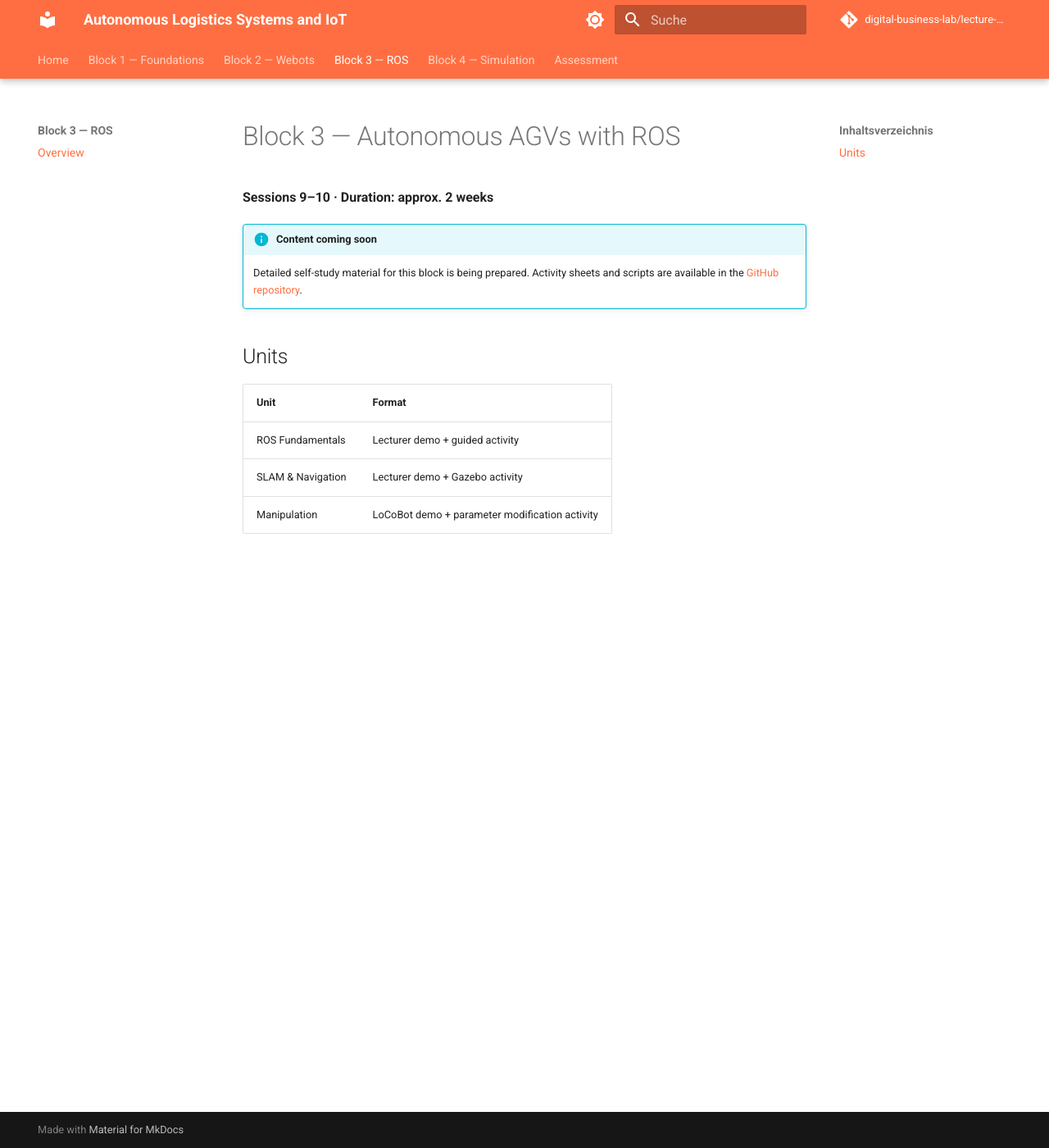
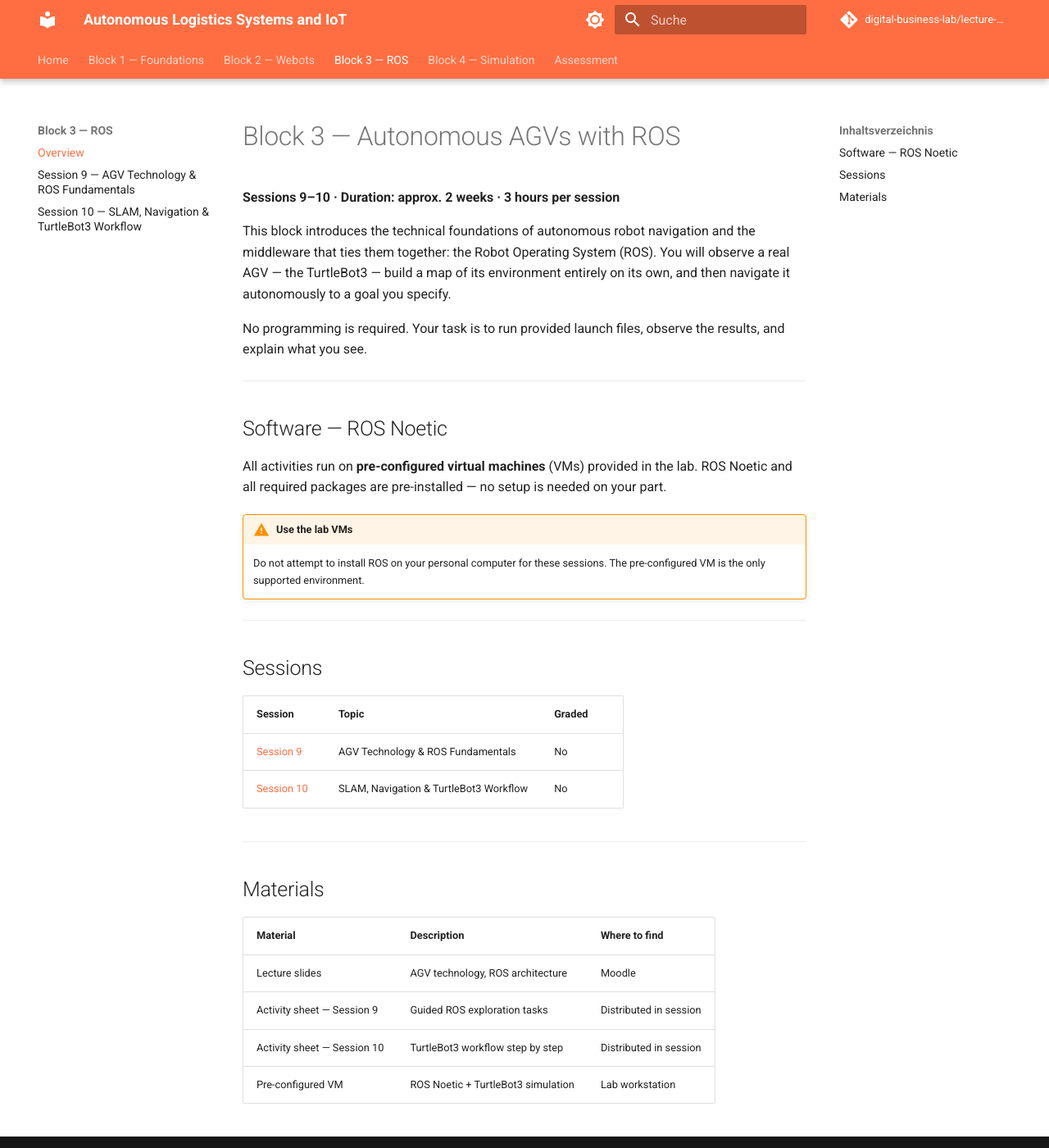
Before and after one commit to digital-business-lab/lecture-auto, an MkDocs documentation site: the page built from web/block-03/index.md, in a window 1280 px wide and 1400 px high. Shown: the whole window at 82% size. Built offline with MkDocs 1.6.1 and Material for MkDocs 9.7.7, drawn with Linux system fonts in a browser that asks for light colours; comment, search, counter and statistics services are not loaded.

Commit message:
feat: add Block 3 student pages for Sessions 9 and 10
- Rewrite web/block-03/index.md: session table, software note, materials
- Add web/block-03/session-09.md: sensor table, dead reckoning, AprilTags,
  AMCL, path planning, SLAM overview, ROS concepts, guided activity with
  commands and reflection questions
- Add web/block-03/session-10.md: five-step TurtleBot3 workflow with
  commands, RViz instructions, colour legend, tips, and reflection questions
- Update mkdocs.yml nav: register both session pages under Block 3

```diff
--- a/mkdocs.yml
+++ b/mkdocs.yml
@@ -63,6 +63,8 @@ nav:
     - Session 6 — Line Following: block-02/session-06.md
   - Block 3 — ROS:
     - Overview: block-03/index.md
+    - Session 9 — AGV Technology & ROS Fundamentals: block-03/session-09.md
+    - Session 10 — SLAM, Navigation & TurtleBot3 Workflow: block-03/session-10.md
   - Block 4 — Simulation:
     - Overview: block-04/index.md
   - Assessment:
--- a/web/block-03/index.md
+++ b/web/block-03/index.md
@@ -1,14 +1,36 @@
 # Block 3 — Autonomous AGVs with ROS
 
-**Sessions 9–10 · Duration: approx. 2 weeks**
+**Sessions 9–10 · Duration: approx. 2 weeks · 3 hours per session**
 
-!!! info "Content coming soon"
-    Detailed self-study material for this block is being prepared. Activity sheets and scripts are available in the [GitHub repository](https://github.com/digital-business-lab/lecture-auto/tree/main/block-03-ros).
+This block introduces the technical foundations of autonomous robot navigation and the middleware that ties them together: the Robot Operating System (ROS). You will observe a real AGV — the TurtleBot3 — build a map of its environment entirely on its own, and then navigate it autonomously to a goal you specify.
 
-## Units
+No programming is required. Your task is to run provided launch files, observe the results, and explain what you see.
 
-| Unit | Format |
-|---|---|
-| ROS Fundamentals | Lecturer demo + guided activity |
-| SLAM & Navigation | Lecturer demo + Gazebo activity |
-| Manipulation | LoCoBot demo + parameter modification activity |
+---
+
+## Software — ROS Noetic
+
+All activities run on **pre-configured virtual machines** (VMs) provided in the lab. ROS Noetic and all required packages are pre-installed — no setup is needed on your part.
+
+!!! warning "Use the lab VMs"
+    Do not attempt to install ROS on your personal computer for these sessions. The pre-configured VM is the only supported environment.
+
+---
+
+## Sessions
+
+| Session | Topic | Graded |
+|---|---|---|
+| [Session 9](session-09.md) | AGV Technology & ROS Fundamentals | No |
+| [Session 10](session-10.md) | SLAM, Navigation & TurtleBot3 Workflow | No |
+
+---
+
+## Materials
+
+| Material | Description | Where to find |
+|---|---|---|
+| Lecture slides | AGV technology, ROS architecture | Moodle |
+| Activity sheet — Session 9 | Guided ROS exploration tasks | Distributed in session |
+| Activity sheet — Session 10 | TurtleBot3 workflow step by step | Distributed in session |
+| Pre-configured VM | ROS Noetic + TurtleBot3 simulation | Lab workstation |
```
Also changed, not shown: web/block-03/session-09.md (added, +181 -0 lines), web/block-03/session-10.md (added, +161 -0 lines).
